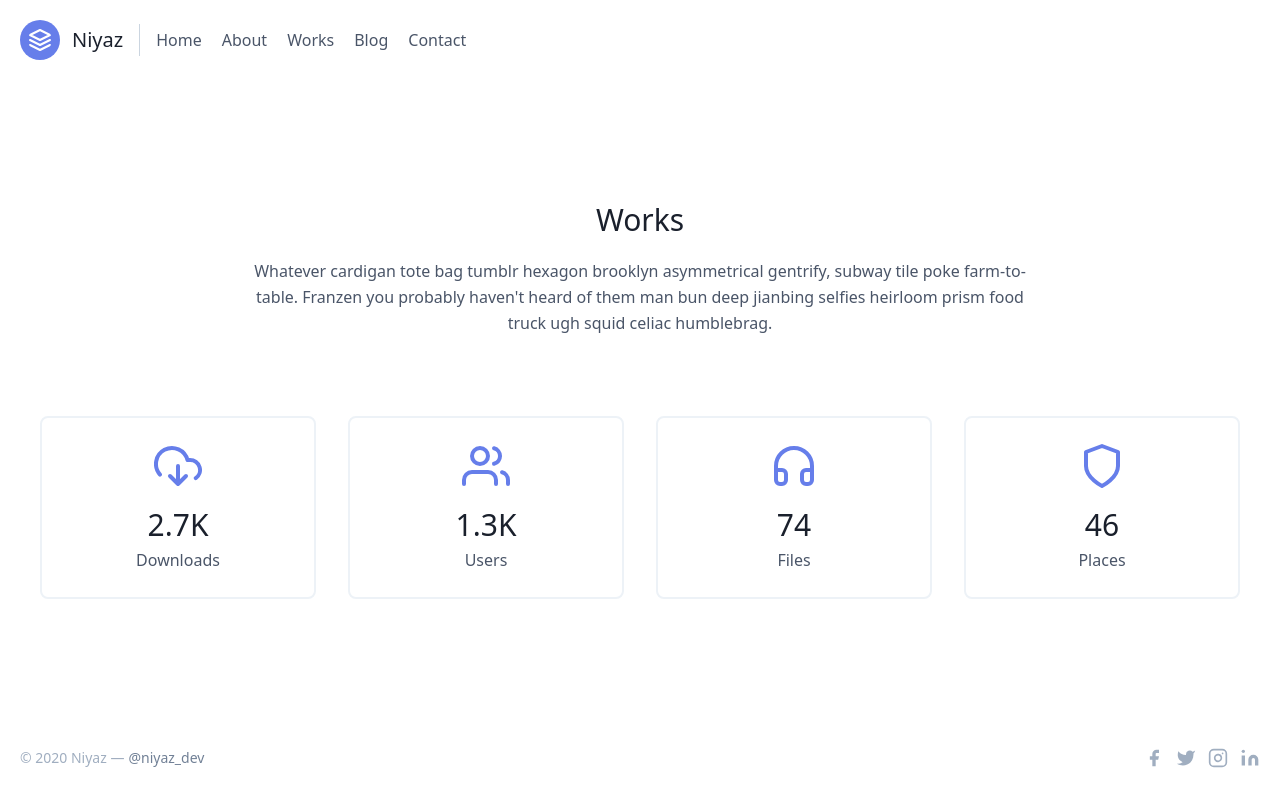
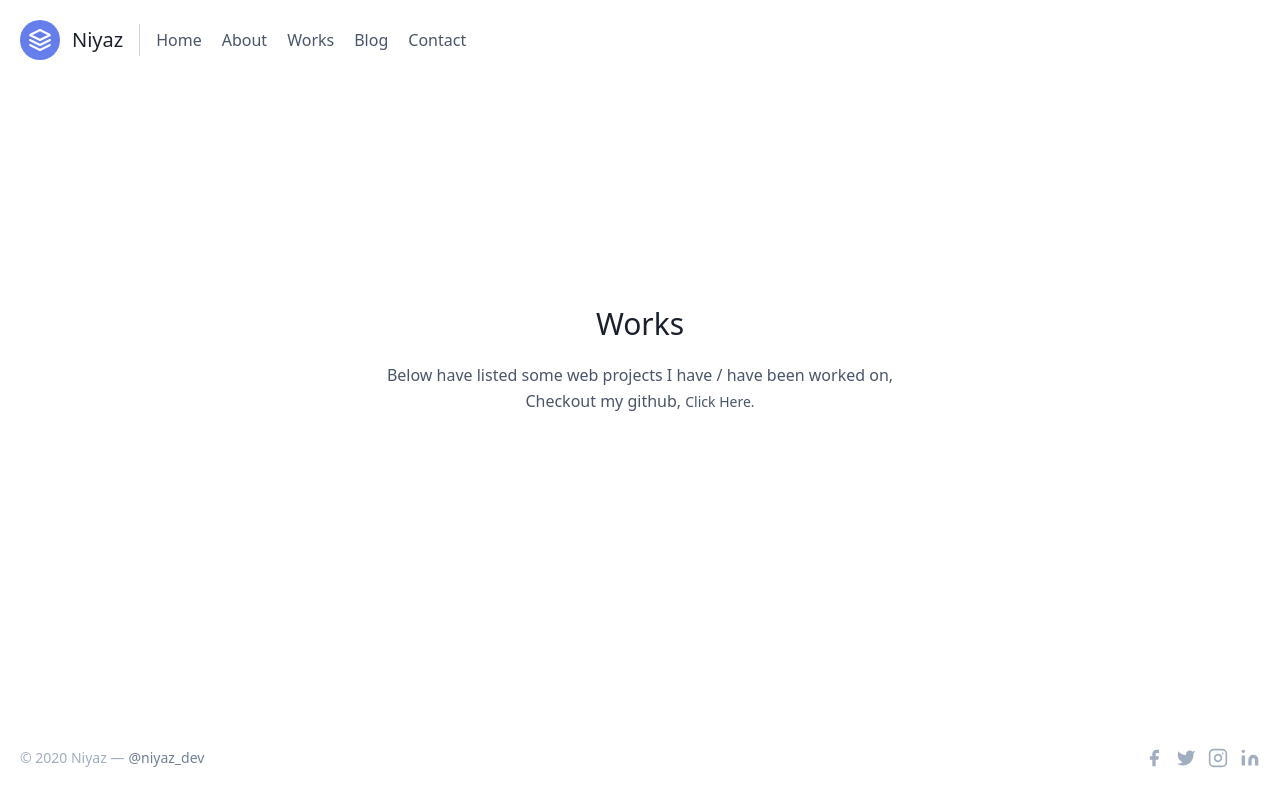
Before and after one commit to jniyaz/jniyaz.github.io, a Next.js app: page /works in a window 1280 px wide. Built offline with nearby package versions, Linux system fonts and the light colour scheme.

Commit message:
social links added and pages updated

```diff
--- a/src/components/blog/posts.js
+++ b/src/components/blog/posts.js
@@ -10,12 +10,15 @@ export default function Posts({ posts }) {
                     <div key={post.id} className="-my-8">
                         <div className="py-8 flex flex-wrap md:flex-no-wrap">
                             <div className="md:w-64 md:mb-0 mb-6 flex-shrink-0 flex flex-col">
-                                <span className="tracking-widest font-medium title-font text-gray-900">CATEGORY</span>
-                                <span className="mt-1 text-gray-500 text-sm">{post.date}</span>
+                                {/* <span className="tracking-widest font-medium title-font text-gray-900">CATEGORY</span> */}
+                                <span className="mt-1 text-gray-500 text-sm">Author: Niyaz</span>
+                                {/* <span className="mt-1 text-gray-500 text-sm">{post.date}</span> */}
                                 <span className="mt-1 text-gray-500 text-sm">{moment(post.date, "YYYY-MM-DD").fromNow()}</span>
                             </div>
                             <div className="md:flex-grow">
-                                <h2 className="text-2xl font-medium text-gray-900 title-font mb-2">{post.title.rendered}</h2>
+                                <Link href="/blog/[slug]" as={`/blog/${post.slug}`}>
+                                    <h2 className="text-2xl font-medium hover:text-indigo-500 text-gray-900 title-font mb-2">{post.title.rendered}</h2>
+                                </Link>
                                 <div className="leading-relaxed">{ReactHtmlParser(post.excerpt.rendered)}</div>
                                 <Link href="/blog/[slug]" as={`/blog/${post.slug}`}>
                                     <a className="text-indigo-500 inline-flex items-center mt-4">Learn More
--- a/src/pages/_app.js
+++ b/src/pages/_app.js
@@ -27,6 +27,7 @@ function MyApp({ Component, pageProps }) {
   return (
     <>
       <Head>
+        <title>Home | Niyaz</title>
       </Head>
       <div className="flex flex-col h-screen justify-between">
         <NavBar />
--- /dev/null
+++ b/src/pages/_document.jsx
@@ -0,0 +1,21 @@
+import Document, { Html, Head, Main, NextScript } from 'next/document'
+
+class MyDocument extends Document {
+    render() {
+        return (
+            <Html lang="en">
+                <Head>
+                    <link rel="icon" type="image/x-icon" href="/favicon.ico" />
+                    <meta http-equiv="Content-Type" content="text/html; charset=utf-8" />
+                    <meta name="viewport" content="width=device-width, initial-scale=1" />
+                </Head>
+                <body>
+                    <Main />
+                    <NextScript />
+                </body>
+            </Html>
+        )
+    }
+}
+
+export default MyDocument
--- a/src/pages/blog/[slug].js
+++ b/src/pages/blog/[slug].js
@@ -1,13 +1,21 @@
+import Head from 'next/head';
 import Post from "../../components/blog/detail";
 import fetch from 'isomorphic-unfetch';
 
 function BlogDetailPage({ post }) {
     return (
-        <section className="text-gray-700 body-font overflow-hidden">
-            <div className="container px-6 mx-auto">
-                <Post post={post} />
-            </div>
-        </section>
+        <>
+            <Head>
+                <title>{post.title.rendered} | Blog | Niyaz</title>
+                <meta name="keywords" content={post.title.rendered} />
+                <meta name="description" content={post.title.rendered} />
+            </Head>
+            <section className="text-gray-700 body-font overflow-hidden">
+                <div className="container px-6 mx-auto">
+                    <Post post={post} />
+                </div>
+            </section>
+        </>
     )
 }
 
--- a/src/pages/blog/index.js
+++ b/src/pages/blog/index.js
@@ -1,13 +1,19 @@
+import Head from 'next/head';
 import Posts from "../../components/blog/posts";
 import fetch from 'isomorphic-unfetch';
 
 function BlogHomePage({ posts }) {
     return (
-        <section className="text-gray-700 body-font overflow-hidden">
-            <div class="container px-6 mx-auto">
-                <Posts posts={posts} />
-            </div>
-        </section>
+        <>
+            <Head>
+                <title>Blog | Niyaz</title>
+            </Head>
+            <section className="text-gray-700 body-font overflow-hidden">
+                <div class="container px-6 mx-auto">
+                    <Posts posts={posts} />
+                </div>
+            </section>
+        </>
     )
 }
 
--- a/src/pages/index.js
+++ b/src/pages/index.js
@@ -1,13 +1,20 @@
+import Head from 'next/head';
 import Posts from "../components/blog/posts";
 import fetch from 'isomorphic-unfetch';
 
 function IndexPage({ posts }) {
   return (
-    <section className="text-gray-700 body-font overflow-hidden">
-      <div className="container px-6 mx-auto">
-        <Posts posts={posts} />
-      </div>
-    </section>
+    <>
+      <Head>
+        <meta name="keywords" content="A blog about Niyaz, Web Developer from Thanjavur, Web Developer in Malaysia, Web Developer in Chennai, Web Developer in Dubai" />
+        <meta name="description" content="A blog about Niyaz, exploring information technology stuffs." />
+      </Head>
+      <section className="text-gray-700 body-font overflow-hidden">
+        <div className="container px-6 mx-auto">
+          <Posts posts={posts} />
+        </div>
+      </section>
+    </>
   )
 }
 
--- a/src/pages/works.js
+++ b/src/pages/works.js
@@ -1,54 +1,22 @@
+import Head from 'next/head';
+
 export default function Works() {
     return (
-        <section class="text-gray-700 body-font">
-            <div class="container px-5 py-8 mx-auto">
-                <div class="flex flex-col text-center w-full mb-20">
-                    <h1 class="sm:text-3xl text-2xl font-medium title-font mb-4 text-gray-900">Works</h1>
-                    <p class="lg:w-2/3 mx-auto leading-relaxed text-base">Whatever cardigan tote bag tumblr hexagon brooklyn asymmetrical gentrify, subway tile poke farm-to-table. Franzen you probably haven't heard of them man bun deep jianbing selfies heirloom prism food truck ugh squid celiac humblebrag.</p>
-                </div>
-                <div class="flex flex-wrap -m-4 text-center">
-                    <div class="p-4 md:w-1/4 sm:w-1/2 w-full">
-                        <div class="border-2 border-gray-200 px-4 py-6 rounded-lg">
-                            <svg fill="none" stroke="currentColor" stroke-linecap="round" stroke-linejoin="round" stroke-width="2" class="text-indigo-500 w-12 h-12 mb-3 inline-block" viewBox="0 0 24 24">
-                                <path d="M8 17l4 4 4-4m-4-5v9"></path>
-                                <path d="M20.88 18.09A5 5 0 0018 9h-1.26A8 8 0 103 16.29"></path>
-                            </svg>
-                            <h2 class="title-font font-medium text-3xl text-gray-900">2.7K</h2>
-                            <p class="leading-relaxed">Downloads</p>
-                        </div>
-                    </div>
-                    <div class="p-4 md:w-1/4 sm:w-1/2 w-full">
-                        <div class="border-2 border-gray-200 px-4 py-6 rounded-lg">
-                            <svg fill="none" stroke="currentColor" stroke-linecap="round" stroke-linejoin="round" stroke-width="2" class="text-indigo-500 w-12 h-12 mb-3 inline-block" viewBox="0 0 24 24">
-                                <path d="M17 21v-2a4 4 0 00-4-4H5a4 4 0 00-4 4v2"></path>
-                                <circle cx="9" cy="7" r="4"></circle>
-                                <path d="M23 21v-2a4 4 0 00-3-3.87m-4-12a4 4 0 010 7.75"></path>
-                            </svg>
-                            <h2 class="title-font font-medium text-3xl text-gray-900">1.3K</h2>
-                            <p class="leading-relaxed">Users</p>
-                        </div>
-                    </div>
-                    <div class="p-4 md:w-1/4 sm:w-1/2 w-full">
-                        <div class="border-2 border-gray-200 px-4 py-6 rounded-lg">
-                            <svg fill="none" stroke="currentColor" stroke-linecap="round" stroke-linejoin="round" stroke-width="2" class="text-indigo-500 w-12 h-12 mb-3 inline-block" viewBox="0 0 24 24">
-                                <path d="M3 18v-6a9 9 0 0118 0v6"></path>
-                                <path d="M21 19a2 2 0 01-2 2h-1a2 2 0 01-2-2v-3a2 2 0 012-2h3zM3 19a2 2 0 002 2h1a2 2 0 002-2v-3a2 2 0 00-2-2H3z"></path>
-                            </svg>
-                            <h2 class="title-font font-medium text-3xl text-gray-900">74</h2>
-                            <p class="leading-relaxed">Files</p>
-                        </div>
-                    </div>
-                    <div class="p-4 md:w-1/4 sm:w-1/2 w-full">
-                        <div class="border-2 border-gray-200 px-4 py-6 rounded-lg">
-                            <svg fill="none" stroke="currentColor" stroke-linecap="round" stroke-linejoin="round" stroke-width="2" class="text-indigo-500 w-12 h-12 mb-3 inline-block" viewBox="0 0 24 24">
-                                <path d="M12 22s8-4 8-10V5l-8-3-8 3v7c0 6 8 10 8 10z"></path>
-                            </svg>
-                            <h2 class="title-font font-medium text-3xl text-gray-900">46</h2>
-                            <p class="leading-relaxed">Places</p>
-                        </div>
+        <>
+            <Head>
+                <title>Works | Niyaz</title>
+            </Head>
+            <section class="text-gray-700 body-font">
+                <div class="container px-5 py-8 mx-auto">
+                    <div class="flex flex-col text-center w-full mb-20">
+                        <h1 class="sm:text-3xl text-2xl font-medium title-font mb-4 text-gray-900">Works</h1>
+                        <p class="lg:w-2/3 mx-auto leading-relaxed text-base">Below have listed some web projects I have / have been worked on,</p>
+                        <p class="lg:w-2/3 mx-auto leading-relaxed text-base">
+                            Checkout my github, <a className="text-gray-20 text-sm" href="https://github.com/jniyaz" target="_blank">Click Here.</a>
+                        </p>
                     </div>
                 </div>
-            </div>
-        </section>
+            </section>
+        </>
     );
 }
```
Also changed, not shown: src/components/shared/footer.js (+4 -4 lines), src/pages/about.js (+22 -16 lines), src/pages/contact.js (+17 -9 lines), public/n-labs-logo.png (added), 1 other file (tests, documents, lock files or other folders).
